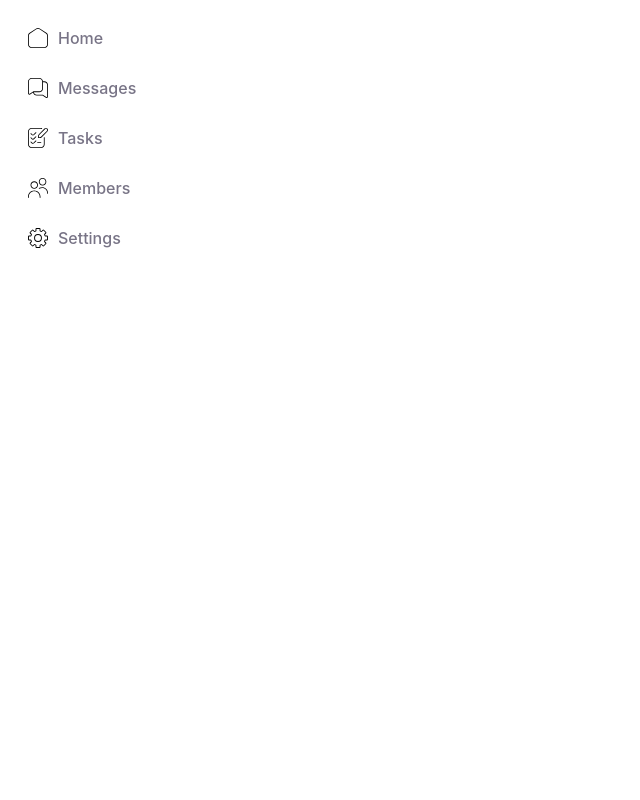
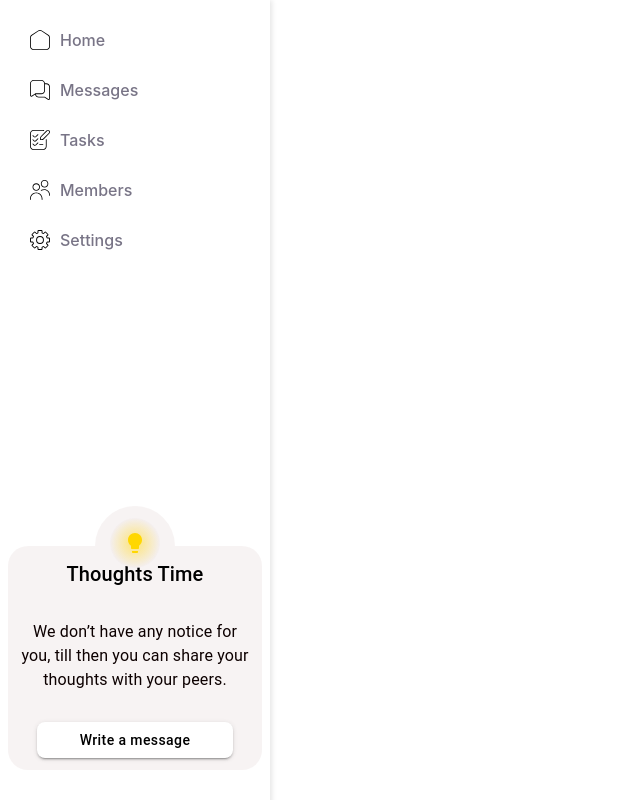
Before and after one commit to rouabayoudh/Web-department-securinets-task_manager_project, a React (Create React App) app in the folder frontend/: page / in a window 1280 px wide. Shown: the whole page, without its empty margins (0-640 px from the left). Built offline with nearby package versions, Linux system fonts and the light colour scheme; a web font is replaced by a local one.

Commit message:
Notif Panel

```diff
--- a/frontend/src/App.js
+++ b/frontend/src/App.js
@@ -1,8 +1,8 @@
 import React from "react";
-import TopSidebar from "./components/TopSidebar";
+import SideBar from "./layout/SideBar";
 
 function App() {
-    return <TopSidebar />
+    return <SideBar />;
 }
 
 export default App;
--- /dev/null
+++ b/frontend/src/assets/stylesheets/NotificationsPanel.css
@@ -0,0 +1,102 @@
+.notifications-container {
+    display: flex;
+    flex-direction: column;
+    align-items: center;
+    position: relative;
+    transform: translateY(-40px);
+}
+
+.icon-container {
+    display: flex;
+    justify-content: center;
+    align-items: center;
+    position: absolute;
+    top: -20px; /* Moves the icon higher */
+    left: 50%;
+    transform: translateX(-50%);
+    z-index: 10;
+
+}
+
+.content-box::before {
+    content: "";
+    position: absolute;
+    width: 80px; /* Adjust width as needed */
+    height: 40px; /* Half of the width to create a semi-circle */
+    background:  rgba(242, 236, 236, 0.608) ;
+    border-radius: 80px 80px 0 0; /* Top half is rounded, bottom is flat */
+    top: -40px; /* Moves it behind the content box */
+    left: 50%;
+    transform: translateX(-50%);
+    z-index: -1;
+}
+.icon-container::after {
+    content: "";
+    position: absolute;
+    width: 50px;
+    height: 50px;
+    background: radial-gradient(circle,
+        rgba(255, 224, 88, 0.8) 1%,  /* Strong yellow in the center */
+        rgba(242, 236, 236, 0.608) 70%  /* Soft gray at the edges */
+    );
+    border-radius: 100%;
+    z-index: -2;
+    top: 50%;
+    left: 50%;
+    transform: translate(-50%, -50%);
+}
+
+
+
+
+.icon {
+    font-size: 28px;
+    color: gold;
+}
+
+
+
+.content-box {
+    width: 230px;
+    height: 200px;
+    text-align: center;
+    background: rgba(242, 236, 236, 0.608);
+    padding: 12px;
+    font-weight: bold;
+    border-radius: 20px ;
+    position: relative;
+    margin-top: -5px; /* Adjusted for better spacing */
+    z-index: 5;
+    display: flex;
+    flex-direction: column;
+    justify-content: space-between;
+    align-items: center;
+    gap: 12px;
+
+}
+
+/* Empty message inside the content box */
+.empty-message {
+    color: rgb(13, 1, 1);
+    font-size: 15px;
+
+}
+
+
+
+
+
+.write-message-button {
+    background-color: white !important;
+    color: black !important;
+    border-radius: 8px !important;
+    text-transform: none !important;
+    font-weight: 500 !important;
+    width: 85%;
+
+    font-size: 12px;
+}
+
+.write-message-button:hover {
+    background-color: #f5f5f5 !important;
+}
--- /dev/null
+++ b/frontend/src/assets/stylesheets/SideBar.css
@@ -0,0 +1,12 @@
+.sidebar-container {
+    display: flex;                   /* Use flexbox to position elements */
+    flex-direction: column;          /* Stack elements vertically */
+    justify-content: space-between;  /* Space elements between top and bottom */
+    width: 250px;                    /* Set the width of the sidebar */
+    height: 100vh;                   /* Ensure it takes full screen height */
+    padding: 10px;
+    position: fixed;                 /* Fix the sidebar to the left */
+    left: 0;                         /* Position it to the left side of the screen */
+    top: 0;                          /* Align it to the top */
+    box-shadow: 2px 0px 5px rgba(0, 0, 0, 0.1); /* Optional: Add shadow */
+}
--- /dev/null
+++ b/frontend/src/components/NotificationsPanel.jsx
@@ -0,0 +1,38 @@
+import { useState } from "react";
+import { Card, CardContent, Typography, Button, Box } from "@mui/material";
+import LightbulbIcon from "@mui/icons-material/Lightbulb";
+import "../assets/stylesheets/NotificationsPanel.css";
+
+const NotificationsPanel = () => {
+  const [notifications, setNotifications] = useState([]);
+
+  return (
+    <Box className="notifications-container">
+
+      <Box className="icon-container">
+        <LightbulbIcon className="icon" />
+      </Box>
+
+
+      <Box className="content-box">
+        <Typography variant="h6" >Thoughts Time</Typography>
+        <Typography className="empty-message">
+          We don’t have any notice for you, till then you can share your thoughts with your peers.
+        </Typography>
+        <Button
+          variant="contained"
+          className="write-message-button"
+          onClick={() => alert("Open message modal or navigate")}
+        >
+          Write a message
+        </Button>
+
+      </Box>
+
+
+
+    </Box>
+  );
+};
+
+export default NotificationsPanel;
--- a/frontend/src/layout/SideBar.jsx
+++ b/frontend/src/layout/SideBar.jsx
@@ -0,0 +1,18 @@
+import React from "react";
+import TopSidebar from "../components/TopSidebar";
+import NotificationsPanel from "../components/NotificationsPanel";
+import "../assets/stylesheets/SideBar.css";  // Import the CSS file
+
+function SideBar() {
+    return (
+        <div className="sidebar-container">   {/* Use the class name here */}
+            {/* Top Sidebar */}
+            <TopSidebar />
+
+            {/* Notifications Panel */}
+            <NotificationsPanel />
+        </div>
+    );
+}
+
+export default SideBar;
```
Also changed, not shown: frontend/package.json (+6 -2 lines), 1 other file (tests, documents, lock files or other folders).
